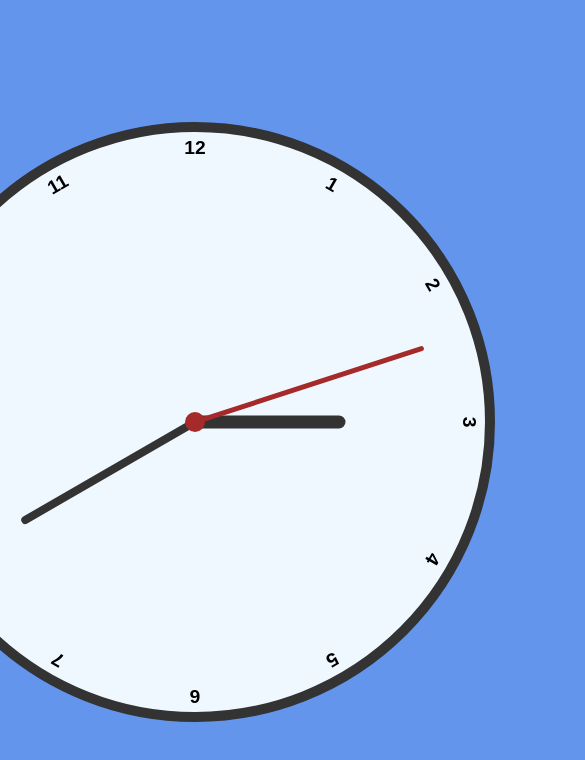
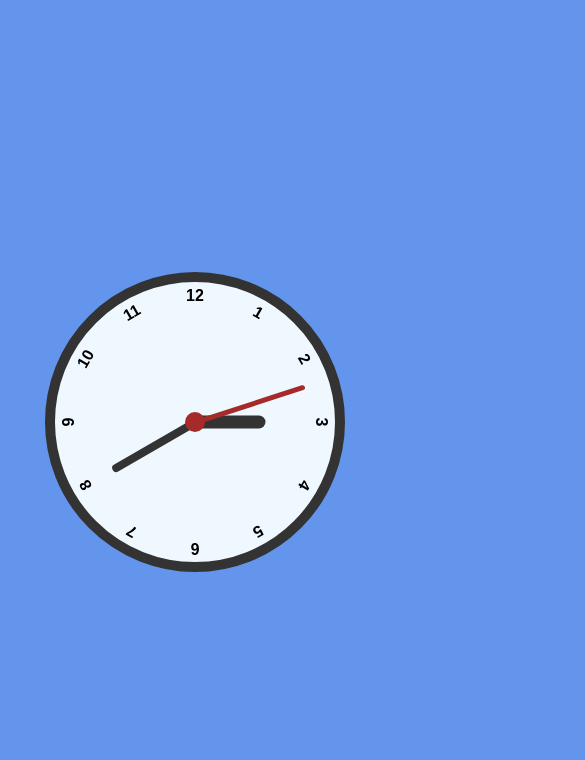
Before and after one commit to devMahaw/relogio, a website: page index.html in a window 390 px wide. Shown: the whole page, 585 px wide, since content can reach past the window. Drawn offline with Linux system fonts and the light colour scheme.

Commit message:
feat: responsiveness included

```diff
--- a/source/styles/main.scss
+++ b/source/styles/main.scss
@@ -119,4 +119,29 @@ body {
             }
         }
     }
+
+    @media (max-width: 767px) {
+        main {
+            .clock {
+                min-width: 300px;
+                min-height: 300px;
+
+                .number {
+                    font-size: 1rem;
+                }
+
+                .second-hand {
+                    height: 115px;
+                }
+
+                .minute-hand {
+                    height: 95px;
+                }
+
+                .hour-hand {
+                    height: 70px;
+                }
+            }
+        }
+    }
 }
```
Also changed, not shown: build/styles/main.css, 1 other file.
